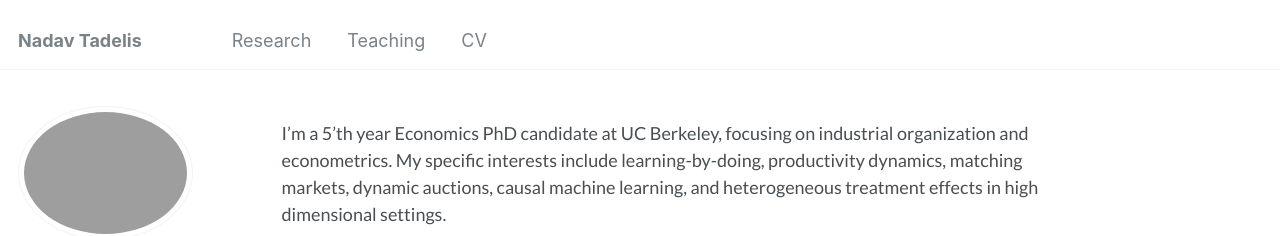
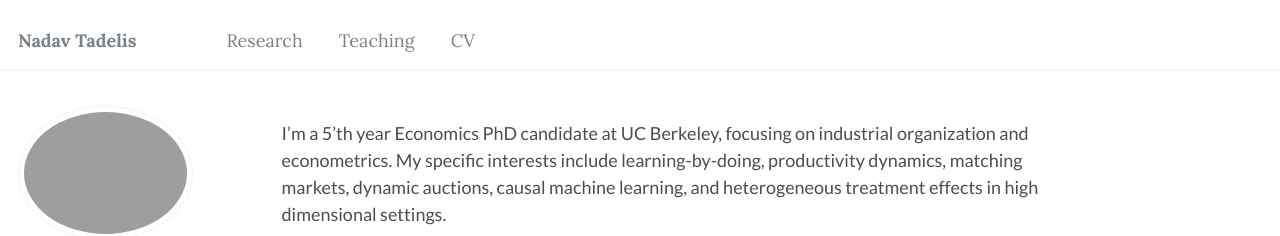
Before and after one commit to nadavtadelis/nadavtadelis.github.io, a Jekyll site: the page built from _pages/about.md, in a window 1280 px wide. Shown: the top 236 px of the page. Built offline with Jekyll 4.4.1, drawn with Linux system fonts in a browser that asks for light colours.

Commit message:
Header font

```diff
--- a/_sass/_masthead.scss
+++ b/_sass/_masthead.scss
@@ -20,7 +20,8 @@
     @include container;
     @include clearfix;
     padding: 1em 1em 1em;
-    font-family: $sans-serif-narrow;
+    /* font-family: $sans-serif-narrow; */
+     font-family: $lora;
 
     @include breakpoint($x-large) {
       max-width: $x-large;
```
